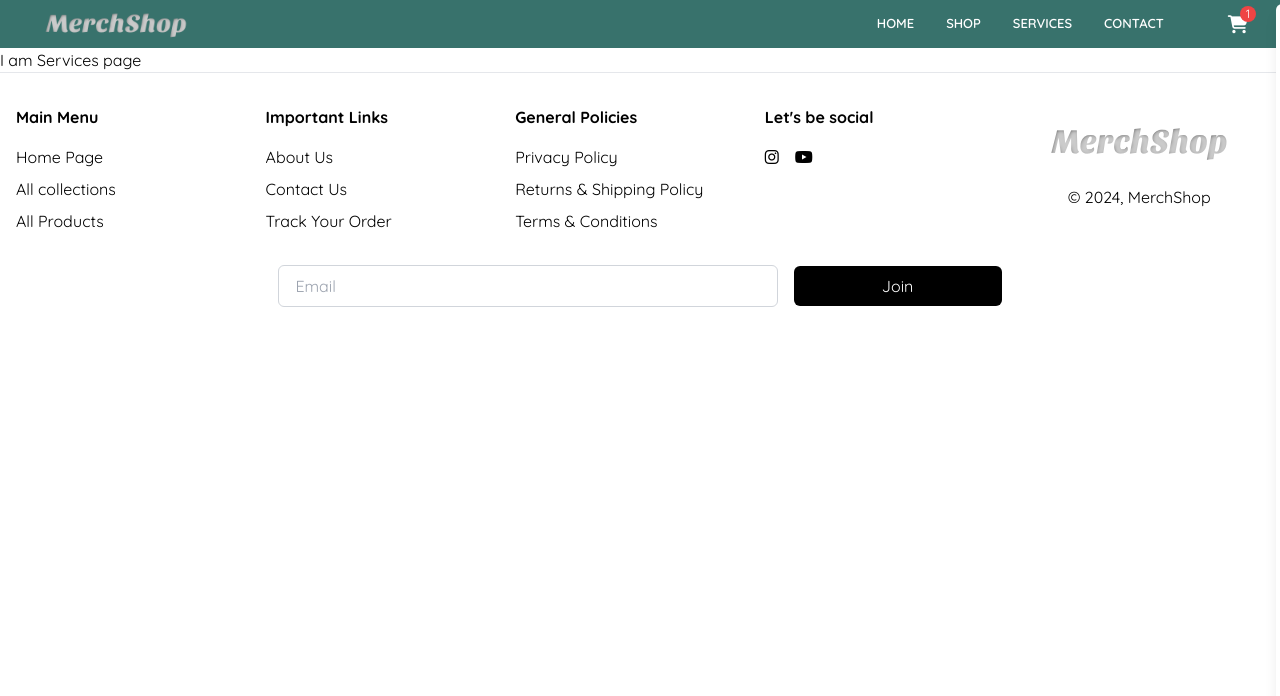
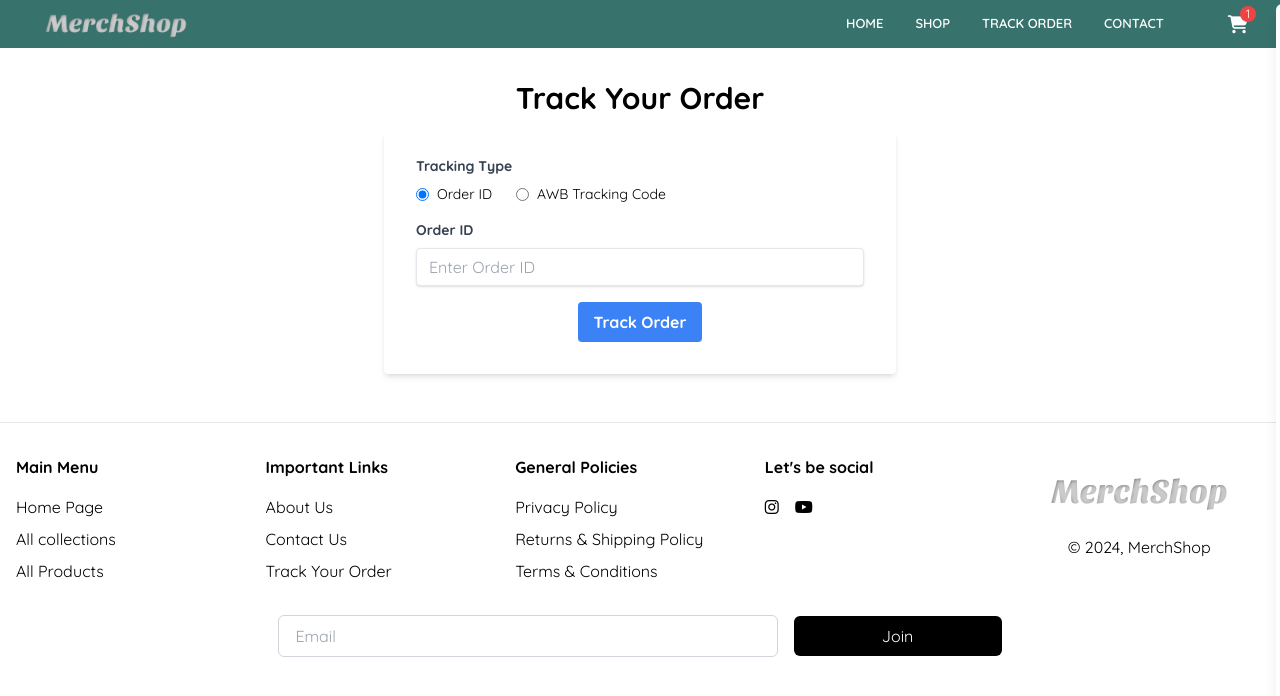
Before and after one commit to Rahul-Dhaka/Merch-shop, a React (Vite) app in the folder client/: page /services in a window 1280 px wide. Shown: the top 696 px of the page. Built offline with nearby package versions, Linux system fonts and the light colour scheme.

Commit message:
Add tracking feature

```diff
--- a/client/src/Pages/Services.jsx
+++ b/client/src/Pages/Services.jsx
@@ -1,9 +1,101 @@
-import React from 'react'
+import React, { useState } from 'react'
 
 const Services = () => {
+  const [trackingType, setTrackingType] = useState('orderID');
+  const [trackingNumber, setTrackingNumber] = useState('');
+  const [trackingDetails, setTrackingDetails] = useState(null);
+
+  const handleTrackingTypeChange = (event) => {
+    setTrackingType(event.target.value);
+    setTrackingNumber('');
+  };
+
+  const handleTrackingNumberChange = (event) => {
+    setTrackingNumber(event.target.value);
+  };
+
+  const handleSubmit = (event) => {
+    event.preventDefault();
+    // Here you would typically make an API call to fetch tracking details
+    // For demo purposes, let's just log the tracking type and number
+    console.log('Tracking Type:', trackingType);
+    console.log('Tracking Number:', trackingNumber);
+    // Simulate fetching tracking details (replace with actual API call)
+    setTrackingDetails({
+      status: 'In Transit',
+      location: 'New York, NY',
+      estimatedDelivery: 'July 15, 2024'
+    });
+  };
+
   return (
-    <div>
-      I am Services page
+    <div className="container mx-auto px-4 py-8">
+      <div className="max-w-lg mx-auto">
+        <h1 className="text-3xl font-bold text-center mb-4">Track Your Order</h1>
+        <form onSubmit={handleSubmit} className="bg-white shadow-md rounded px-8 pt-6 pb-8 mb-4">
+          <div className="mb-4">
+            <label className="block text-gray-700 text-sm font-bold mb-2">
+              Tracking Type
+            </label>
+            <div className="flex items-center">
+              <input
+                type="radio"
+                id="orderID"
+                name="trackingType"
+                value="orderID"
+                className="mr-2 leading-tight"
+                checked={trackingType === 'orderID'}
+                onChange={handleTrackingTypeChange}
+              />
+              <label htmlFor="orderID" className="text-sm">
+                Order ID
+              </label>
+              <input
+                type="radio"
+                id="awbCode"
+                name="trackingType"
+                value="awbCode"
+                className="ml-6 mr-2 leading-tight"
+                checked={trackingType === 'awbCode'}
+                onChange={handleTrackingTypeChange}
+              />
+              <label htmlFor="awbCode" className="text-sm">
+                AWB Tracking Code
+              </label>
+            </div>
+          </div>
+          <div className="mb-4">
+            <label className="block text-gray-700 text-sm font-bold mb-2">
+              {trackingType === 'orderID' ? 'Order ID' : 'AWB Tracking Code'}
+            </label>
+            <input
+              type="text"
+              placeholder={trackingType === 'orderID' ? 'Enter Order ID' : 'Enter AWB Tracking Code'}
+              value={trackingNumber}
+              onChange={handleTrackingNumberChange}
+              className="shadow appearance-none border rounded w-full py-2 px-3 text-gray-700 leading-tight focus:outline-none focus:shadow-outline"
+              required
+            />
+          </div>
+          <div className="text-center">
+            <button
+              type="submit"
+              className="bg-blue-500 hover:bg-blue-700 text-white font-bold py-2 px-4 rounded focus:outline-none focus:shadow-outline"
+            >
+              Track Order
+            </button>
+          </div>
+        </form>
+
+        {trackingDetails && (
+          <div className="bg-white shadow-md rounded p-4 mb-4">
+            <h2 className="text-lg font-bold mb-2">Tracking Details</h2>
+            <p><span className="font-bold">Status:</span> {trackingDetails.status}</p>
+            <p><span className="font-bold">Location:</span> {trackingDetails.location}</p>
+            <p><span className="font-bold">Estimated Delivery:</span> {trackingDetails.estimatedDelivery}</p>
+          </div>
+        )}
+      </div>
     </div>
   )
 }
--- a/client/src/components/Navbar.jsx
+++ b/client/src/components/Navbar.jsx
@@ -31,7 +31,7 @@ const Navbar = () => {
           <div className="text-[13px] font-semibold lg:flex-grow px-4 pb-2 lg:pb-0">
             <Link to="/" className="block mt-2  lg:inline-block lg:mt-0 text-white hover:text-theme-accent mr-4 pb-2 border-b lg:mr-8 lg:pb-0 lg:border-0" onClick={() => setIsOpen(false)}> HOME </Link>
             <Link to="/shop" className="block mt-2 lg:inline-block lg:mt-0 text-white hover:text-theme-accent mr-4 pb-2 border-b lg:mr-8 lg:pb-0 lg:border-0" onClick={() => setIsOpen(false)}> SHOP </Link>
-            <Link to="/services" className="block mt-2  lg:inline-block lg:mt-0 text-white hover:text-theme-accent mr-4 pb-2 border-b lg:mr-8 lg:pb-0 lg:border-0" onClick={() => setIsOpen(false)}> SERVICES </Link>
+            <Link to="/services" className="block mt-2  lg:inline-block lg:mt-0 text-white hover:text-theme-accent mr-4 pb-2 border-b lg:mr-8 lg:pb-0 lg:border-0" onClick={() => setIsOpen(false)}> TRACK ORDER </Link>
             <Link to="/contact" className="block mt-2  lg:inline-block lg:mt-0 text-white hover:text-theme-accent mr-4 lg:mr-8 " onClick={() => setIsOpen(false)}> CONTACT </Link>
           </div>
         </div>
```
